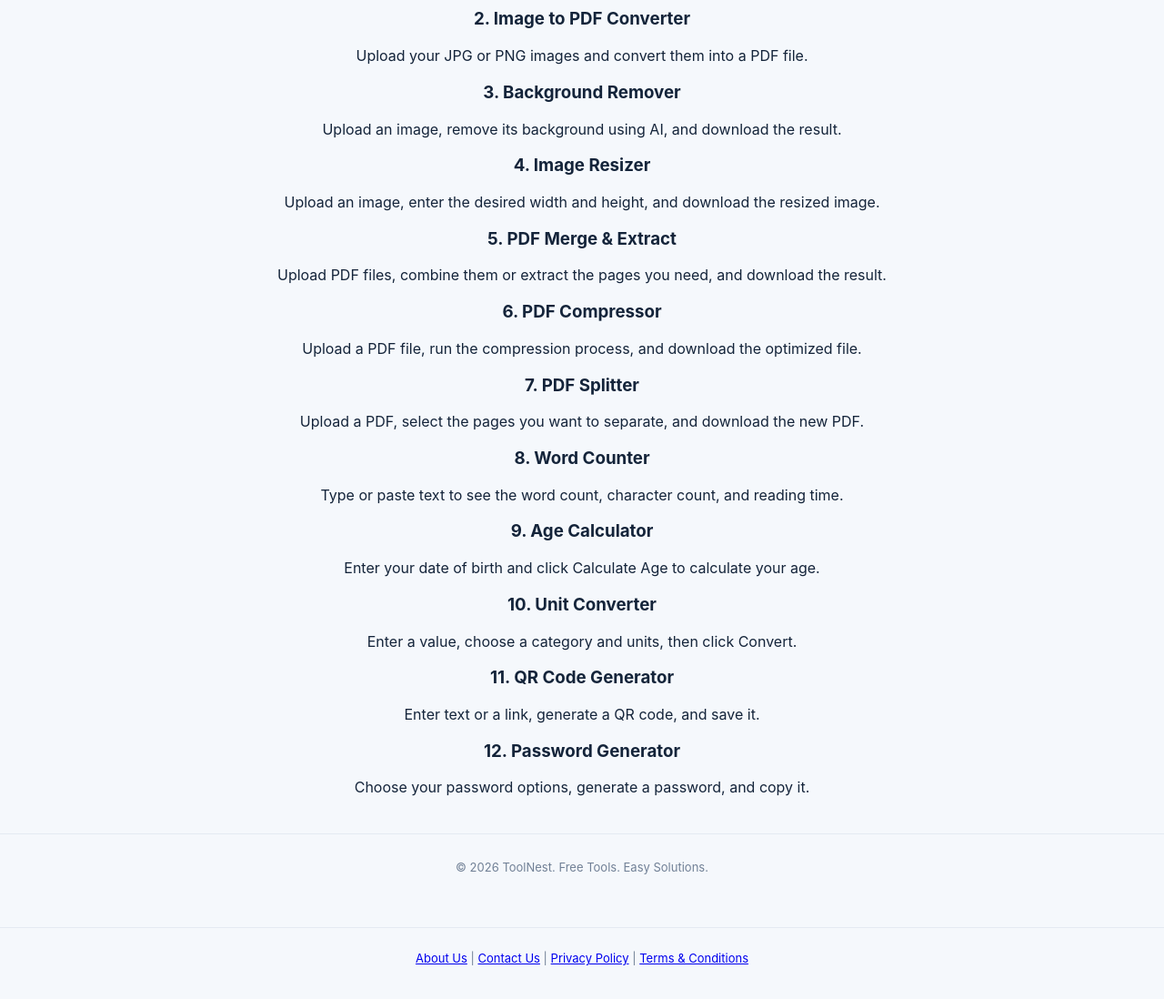
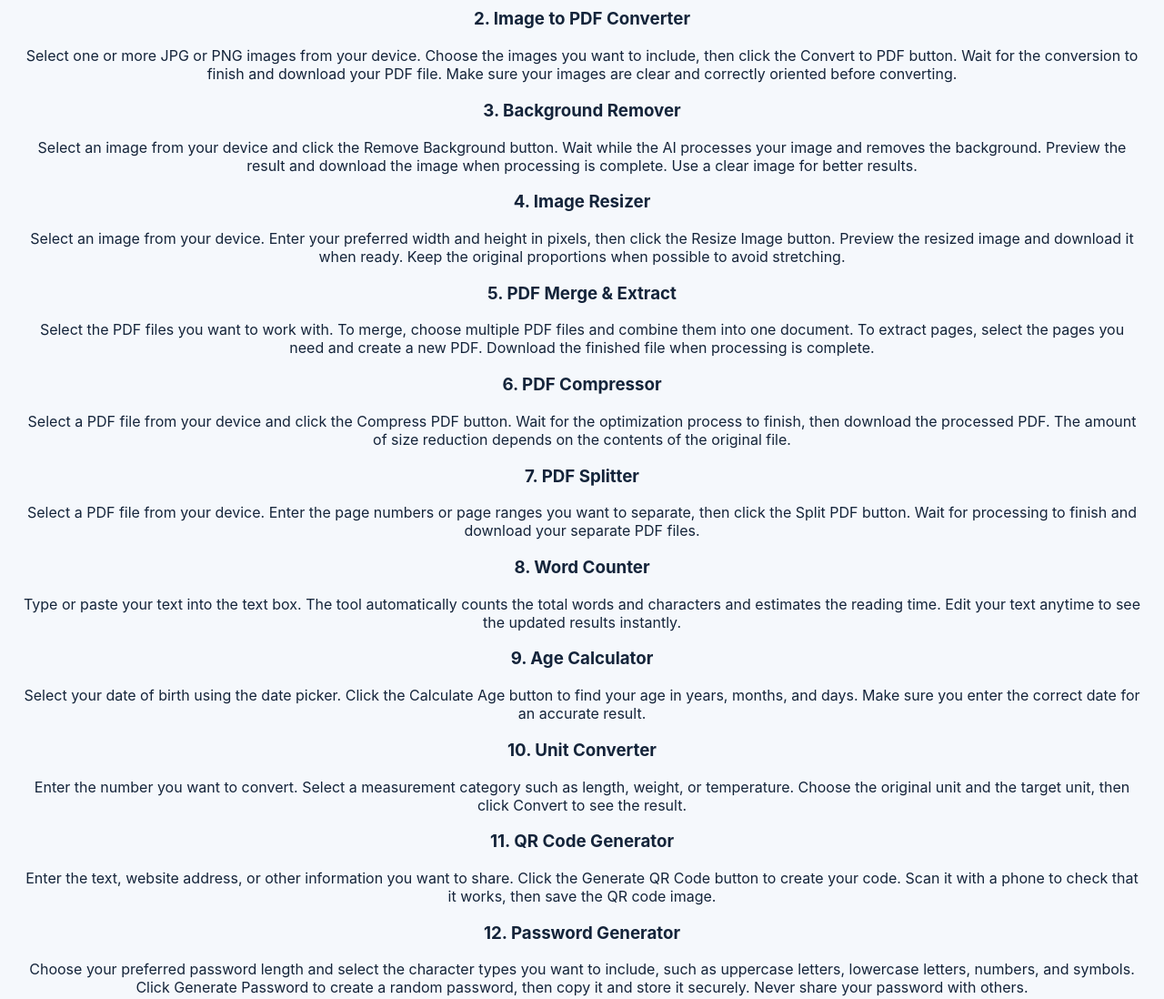
Before and after one commit to takrim-ta/toolnest, a plain HTML site: page index.html in a window 1280 px wide. Shown: the part 2340-3438 px from the top of the page at 91% size. Drawn offline with Linux system fonts and the light colour scheme.

Commit message:
Update index.html

```diff
--- a/index.html
+++ b/index.html
@@ -78,37 +78,37 @@ footer{text-align:center;padding:28px;color:#718096;font-size:13px;border-top:1p
 <p>Select a JPG, PNG, or other supported image from your device. Adjust the quality slider to choose the compression level. Click the Compress Image button to reduce the file size. When processing is complete, download your compressed image. Lower quality settings may produce smaller files.</p>
 
 <h3>2. Image to PDF Converter</h3>
-<p>Upload your JPG or PNG images and convert them into a PDF file.</p>
+<p>Select one or more JPG or PNG images from your device. Choose the images you want to include, then click the Convert to PDF button. Wait for the conversion to finish and download your PDF file. Make sure your images are clear and correctly oriented before converting.</p>
 
 <h3>3. Background Remover</h3>
-<p>Upload an image, remove its background using AI, and download the result.</p>
+<p>Select an image from your device and click the Remove Background button. Wait while the AI processes your image and removes the background. Preview the result and download the image when processing is complete. Use a clear image for better results.</p>
 
 <h3>4. Image Resizer</h3>
-<p>Upload an image, enter the desired width and height, and download the resized image.</p>
+<p>Select an image from your device. Enter your preferred width and height in pixels, then click the Resize Image button. Preview the resized image and download it when ready. Keep the original proportions when possible to avoid stretching.</p>
 
 <h3>5. PDF Merge & Extract</h3>
-<p>Upload PDF files, combine them or extract the pages you need, and download the result.</p>
+<p>Select the PDF files you want to work with. To merge, choose multiple PDF files and combine them into one document. To extract pages, select the pages you need and create a new PDF. Download the finished file when processing is complete.</p>
 
 <h3>6. PDF Compressor</h3>
-<p>Upload a PDF file, run the compression process, and download the optimized file.</p>
+<p>Select a PDF file from your device and click the Compress PDF button. Wait for the optimization process to finish, then download the processed PDF. The amount of size reduction depends on the contents of the original file.</p>
 
 <h3>7. PDF Splitter</h3>
-<p>Upload a PDF, select the pages you want to separate, and download the new PDF.</p>
+<p>Select a PDF file from your device. Enter the page numbers or page ranges you want to separate, then click the Split PDF button. Wait for processing to finish and download your separate PDF files.</p>
 
 <h3>8. Word Counter</h3>
-<p>Type or paste text to see the word count, character count, and reading time.</p>
+<p>Type or paste your text into the text box. The tool automatically counts the total words and characters and estimates the reading time. Edit your text anytime to see the updated results instantly.</p>
 
 <h3>9. Age Calculator</h3>
-<p>Enter your date of birth and click Calculate Age to calculate your age.</p>
+<p>Select your date of birth using the date picker. Click the Calculate Age button to find your age in years, months, and days. Make sure you enter the correct date for an accurate result.</p>
 
 <h3>10. Unit Converter</h3>
-<p>Enter a value, choose a category and units, then click Convert.</p>
+<p>Enter the number you want to convert. Select a measurement category such as length, weight, or temperature. Choose the original unit and the target unit, then click Convert to see the result.</p>
 
 <h3>11. QR Code Generator</h3>
-<p>Enter text or a link, generate a QR code, and save it.</p>
+<p>Enter the text, website address, or other information you want to share. Click the Generate QR Code button to create your code. Scan it with a phone to check that it works, then save the QR code image.</p>
 
 <h3>12. Password Generator</h3>
-<p>Choose your password options, generate a password, and copy it.</p>
+<p>Choose your preferred password length and select the character types you want to include, such as uppercase letters, lowercase letters, numbers, and symbols. Click Generate Password to create a random password, then copy it and store it securely. Never share your password with others.</p>
 </section>
 <footer>© <span id="year"></span> ToolNest. Free Tools. Easy Solutions.</footer>
 <script src="https://cdnjs.cloudflare.com/ajax/libs/qrcodejs/1.0.0/qrcode.min.js"></script>
```
